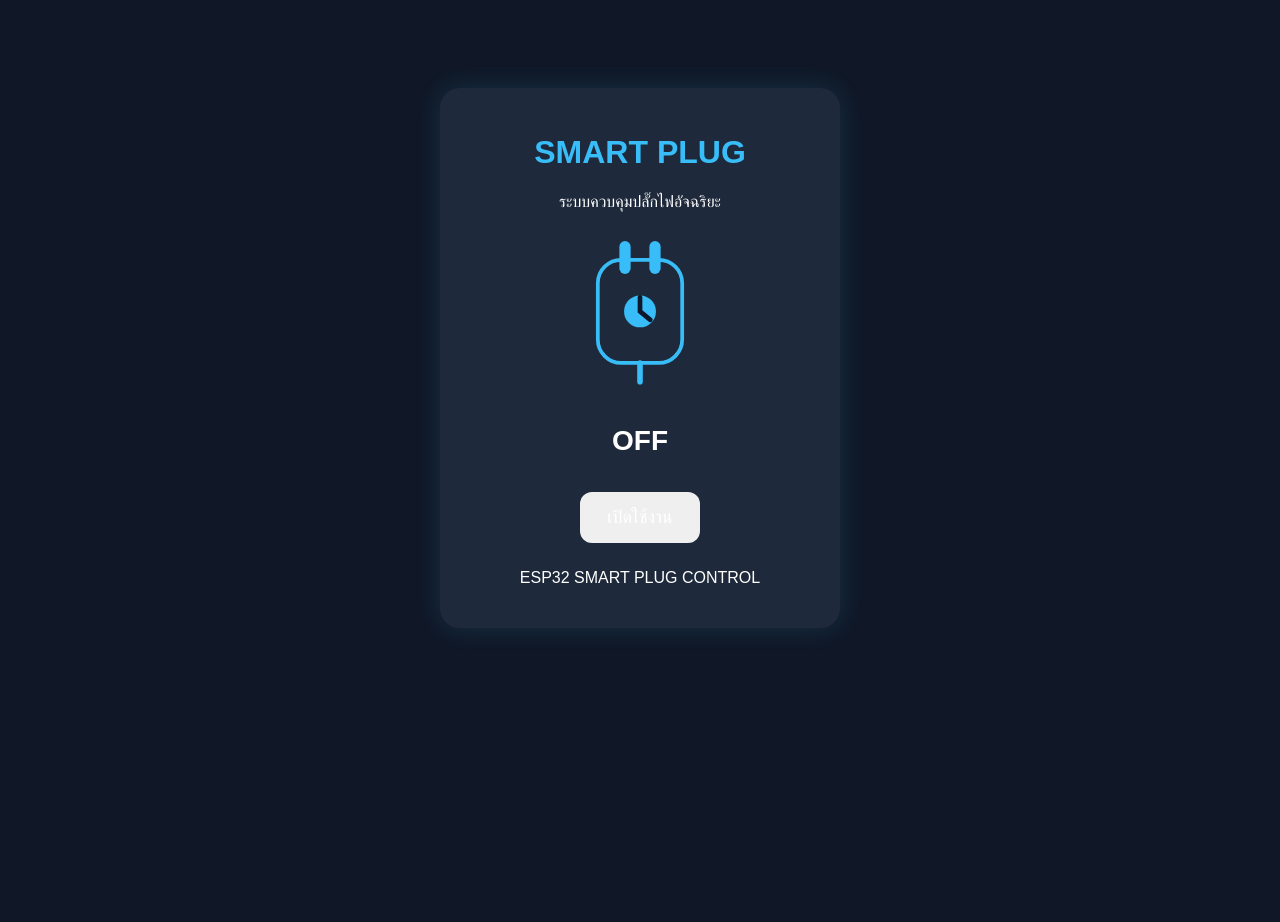
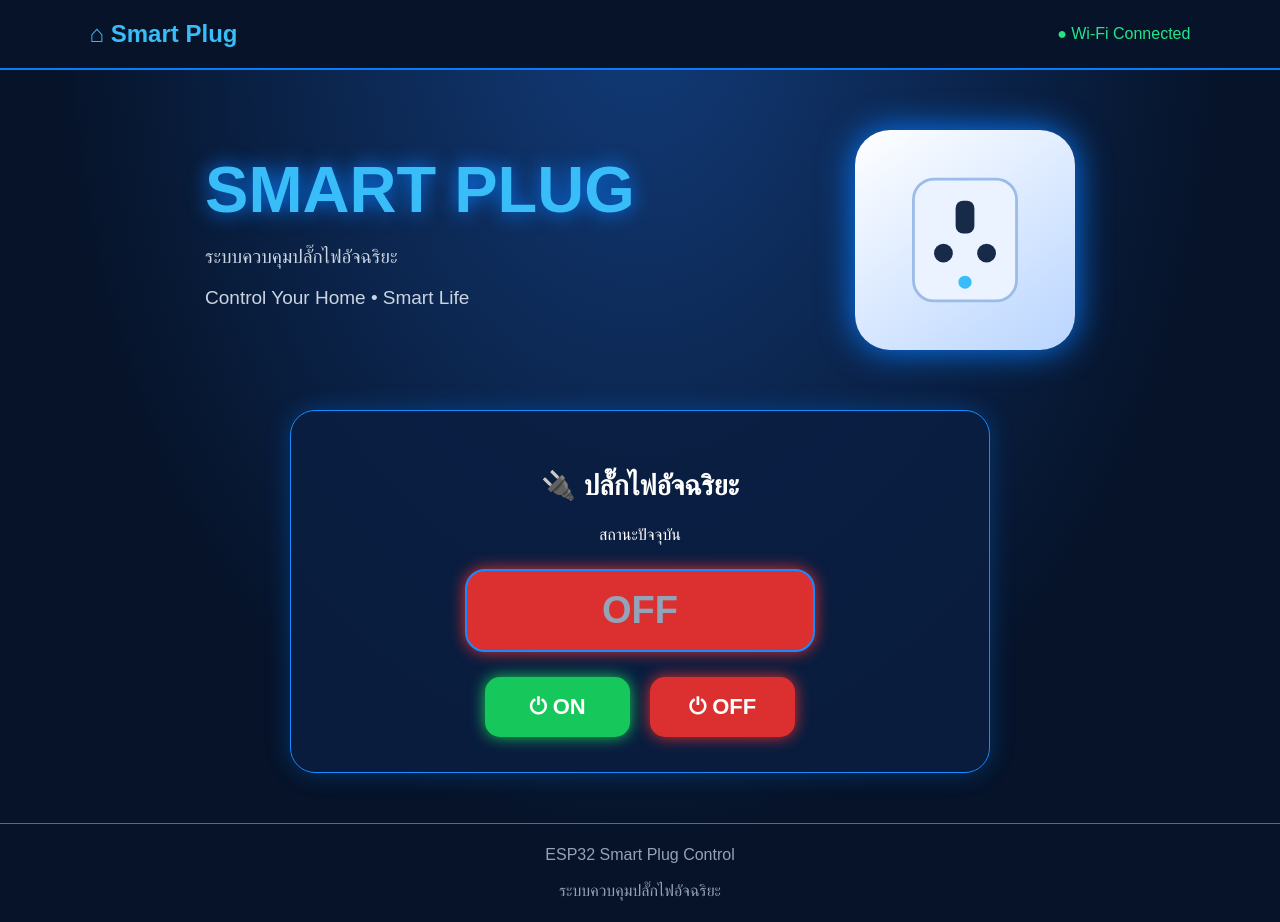
Before and after one commit to theBesCoco/mart-plug, a plain HTML site: page index.html in a window 1280 px wide. Before the commit the page ends 800 px from the top, so only its background shows below. Drawn offline with Linux system fonts and the light colour scheme.

Commit message:
Refactor index.html with improved styling and structure

```diff
--- a/index.html
+++ b/index.html
@@ -5,37 +5,245 @@
 <meta charset="UTF-8">
 <meta name="viewport" content="width=device-width, initial-scale=1.0">
 <title>Smart Plug</title>
-  <link rel="stylesheet" href="style.css">
+
+<style>
+* {
+  box-sizing: border-box;
+}
+
+body {
+  margin: 0;
+  font-family: Arial, sans-serif;
+  color: white;
+  background:
+    radial-gradient(ellipse at top, #123b79, #061329 65%);
+  min-height: 100vh;
+}
+
+header {
+  padding: 20px 7%;
+  display: flex;
+  justify-content: space-between;
+  align-items: center;
+  border-bottom: 2px solid #087cff;
+  background: #061329;
+}
+
+header h2 {
+  margin: 0;
+  color: #38bdf8;
+}
+
+.wifi {
+  color: #22e58a;
+}
+
+.hero {
+  max-width: 1100px;
+  margin: 40px auto;
+  padding: 20px;
+  display: flex;
+  align-items: center;
+  justify-content: space-around;
+  flex-wrap: wrap;
+  gap: 30px;
+}
+
+.hero h1 {
+  font-size: clamp(38px, 7vw, 65px);
+  margin: 0;
+  color: #38bdf8;
+  text-shadow: 0 0 20px #087cff;
+}
+
+.hero p {
+  font-size: 19px;
+  color: #cbd5e1;
+}
+
+.plug-picture {
+  width: 220px;
+  height: 220px;
+  display: flex;
+  align-items: center;
+  justify-content: center;
+  border-radius: 35px;
+  background: linear-gradient(145deg, #ffffff, #b9d5ff);
+  box-shadow: 0 0 35px #087cff;
+}
+
+.plug-picture svg {
+  width: 150px;
+  height: 150px;
+}
+
+.container {
+  max-width: 700px;
+  margin: 20px auto 50px;
+  padding: 35px 25px;
+  text-align: center;
+  border: 1px solid #168bff;
+  border-radius: 25px;
+  background: rgba(10, 30, 65, 0.85);
+  box-shadow: 0 0 25px rgba(0, 130, 255, 0.3);
+}
+
+.container h2 {
+  font-size: 28px;
+}
+
+.status {
+  margin: 25px auto;
+  padding: 18px;
+  max-width: 350px;
+  font-size: 38px;
+  font-weight: bold;
+  border: 2px solid #168bff;
+  border-radius: 20px;
+  background: #07162f;
+}
+
+.status.on {
+  color: #22e58a;
+  box-shadow: 0 0 20px #16a34a;
+}
+
+.status.off {
+  color: #94a3b8;
+}
+
+.buttons {
+  display: flex;
+  justify-content: center;
+  gap: 20px;
+  flex-wrap: wrap;
+}
+
+button {
+  width: 145px;
+  padding: 17px;
+  border: none;
+  border-radius: 15px;
+  color: white;
+  font-size: 22px;
+  font-weight: bold;
+  cursor: pointer;
+  transition: 0.2s;
+}
+
+button:hover {
+  transform: scale(1.05);
+}
+
+.on {
+  background: #16c75b;
+  box-shadow: 0 0 15px #16c75b;
+}
+
+.off {
+  background: #dc3030;
+  box-shadow: 0 0 15px #dc3030;
+}
+
+footer {
+  padding: 22px;
+  text-align: center;
+  color: #94a3b8;
+  border-top: 1px solid #087cff;
+}
+
+@media(max-width: 600px) {
+  header {
+    padding: 18px;
+  }
+
+  .hero {
+    text-align: center;
+    margin: 20px auto;
+  }
+
+  .container {
+    margin: 15px;
+  }
+
+  button {
+    width: 120px;
+  }
+}
+</style>
 </head>
+
 <body>
 
-  <div class="container">
+<header>
+  <h2>⌂ Smart Plug</h2>
+  <div class="wifi">● Wi-Fi Connected</div>
+</header>
+
+<section class="hero">
+
+  <div>
     <h1>SMART PLUG</h1>
     <p>ระบบควบคุมปลั๊กไฟอัจฉริยะ</p>
+    <p>Control Your Home • Smart Life</p>
+  </div>
 
-    <div class="plug">
-      <svg viewBox="0 0 160 180" width="150">
-        <rect x="35" y="35" width="90" height="110" rx="25"
-          fill="#1e293b" stroke="#38bdf8" stroke-width="4"/>
-        <rect x="58" y="15" width="12" height="35" rx="6"
-          fill="#38bdf8"/>
-        <rect x="90" y="15" width="12" height="35" rx="6"
-          fill="#38bdf8"/>
-        <circle cx="80" cy="90" r="17" fill="#38bdf8"/>
-        <path d="M80 75 V90 L91 99" stroke="#0f172a"
-          stroke-width="5" fill="none" stroke-linecap="round"/>
-        <path d="M80 145 V165" stroke="#38bdf8"
-          stroke-width="6" stroke-linecap="round"/>
+  <div class="plug-picture">
+    <svg viewBox="0 0 160 160" fill="none">
+      <rect x="25" y="15" width="110" height="130"
+        rx="22" fill="#eaf3ff" stroke="#9bbbe9"
+        stroke-width="3"/>
+      <rect x="70" y="38" width="20" height="35"
+        rx="8" fill="#172b48"/>
+      <circle cx="57" cy="94" r="10" fill="#172b48"/>
+      <circle cx="103" cy="94" r="10" fill="#172b48"/>
+      <circle cx="80" cy="125" r="7" fill="#38bdf8"/>
     </svg>
   </div>
 
-    <div class="status" id="status">OFF</div>
+</section>
 
-    <button id="powerButton" onclick="togglePower()">เปิดใช้งาน</button>
+<div class="container">
 
-    <p class="footer">ESP32 SMART PLUG CONTROL</p>
+  <h2>🔌 ปลั๊กไฟอัจฉริยะ</h2>
+
+  <p>สถานะปัจจุบัน</p>
+
+  <div class="status off" id="status">
+    OFF
   </div>
 
-  <script src="script.js"></script>
+  <div class="buttons">
+    <button class="on" onclick="turnOn()">
+      ⏻ ON
+    </button>
+
+    <button class="off" onclick="turnOff()">
+      ⏻ OFF
+    </button>
+  </div>
+
+</div>
+
+<footer>
+  ESP32 Smart Plug Control
+  <br><br>
+  ระบบควบคุมปลั๊กไฟอัจฉริยะ
+</footer>
+
+<script>
+
+function turnOn() {
+  document.getElementById("status").innerText = "ON";
+  document.getElementById("status").className = "status on";
+}
+
+function turnOff() {
+  document.getElementById("status").innerText = "OFF";
+  document.getElementById("status").className = "status off";
+}
+
+</script>
+
 </body>
 </html>
```
Lines whose indentation alone changed are shown as unchanged.
